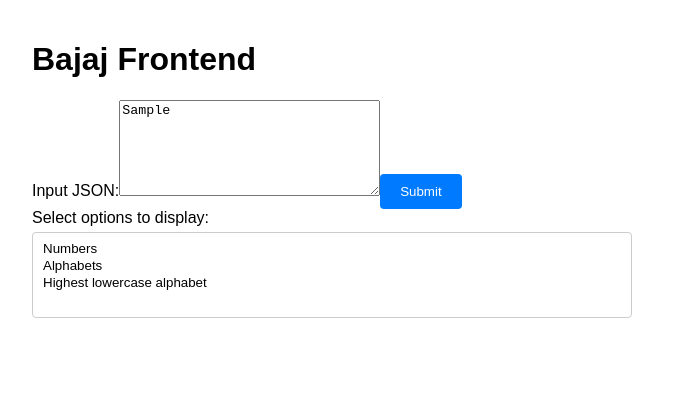
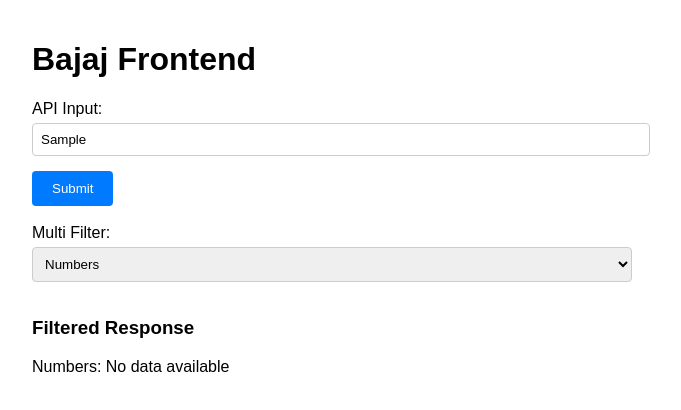
Before and after one commit to Sanjaykrishnaa/frontend_bajaj, a React (Create React App) app: page / in a window 1280 px wide. Both pictures are taken after typing "Sample" into the empty fields and a click on the button "Submit". Shown: the top 410 px of the page, without its empty margins (308-989 px from the left). Built offline with nearby package versions, Linux system fonts and the light colour scheme.

Commit message:
Update App.js

```diff
--- a/src/App.js
+++ b/src/App.js
@@ -1,22 +1,18 @@
 import React, { useState } from 'react';
 import axios from 'axios';
-import './App.css';
+import './App.css'; // Import your CSS file for styling
+
 const App = () => {
   const [input, setInput] = useState('');
   const [response, setResponse] = useState(null);
-
-  const [selectedOptions, setSelectedOptions] = useState([]);
+  const [selectedOption, setSelectedOption] = useState('Numbers');
 
   const handleInputChange = (event) => {
     setInput(event.target.value);
   };
 
   const handleSelectChange = (event) => {
-    const { options } = event.target;
-    const selected = Array.from(options)
-      .filter(option => option.selected)
-      .map(option => option.value);
-    setSelectedOptions(selected);
+    setSelectedOption(event.target.value);
   };
 
   const handleSubmit = async (event) => {
@@ -43,13 +39,11 @@
     };
 
     return (
-      <div className="filtered-response">
-        {selectedOptions.map(option => (
-          <div key={option}>
-            <h3>{option}</h3>
-            <pre>{JSON.stringify(data[option], null, 2)}</pre>
-          </div>
-        ))}
+      <div>
+        <h3>Filtered Response</h3>
+        <p>
+          {selectedOption}: {data[selectedOption]?.join(', ') || 'No data available'}
+        </p>
       </div>
     );
   };
@@ -57,30 +51,29 @@
   return (
     <div className="App">
       <h1>Bajaj Frontend</h1>
-      <div className="input-section">
+      <form onSubmit={handleSubmit}>
         <label>
-          Input JSON:
-          <textarea
+          API Input:
+          <input
+            type="text"
             value={input}
             onChange={handleInputChange}
-            rows="6"
-            cols="30"
             placeholder='{"data": ["A", "C", "z"]}'
             required
           />
         </label>
+        <br />
         <button type="submit">Submit</button>
-      </div>
-      <div className="multi-filter-section">
+      </form>
+      <br />
       <label>
-          Select options to display:
-          <select multiple={true} onChange={handleSelectChange}>
+        Multi Filter:
+        <select onChange={handleSelectChange}>
           <option value="Numbers">Numbers</option>
           <option value="Alphabets">Alphabets</option>
           <option value="Highest lowercase alphabet">Highest lowercase alphabet</option>
         </select>
       </label>
-      </div>
       <div>
         {renderResponse()}
       </div>
```
Lines whose indentation alone changed are shown as unchanged.
